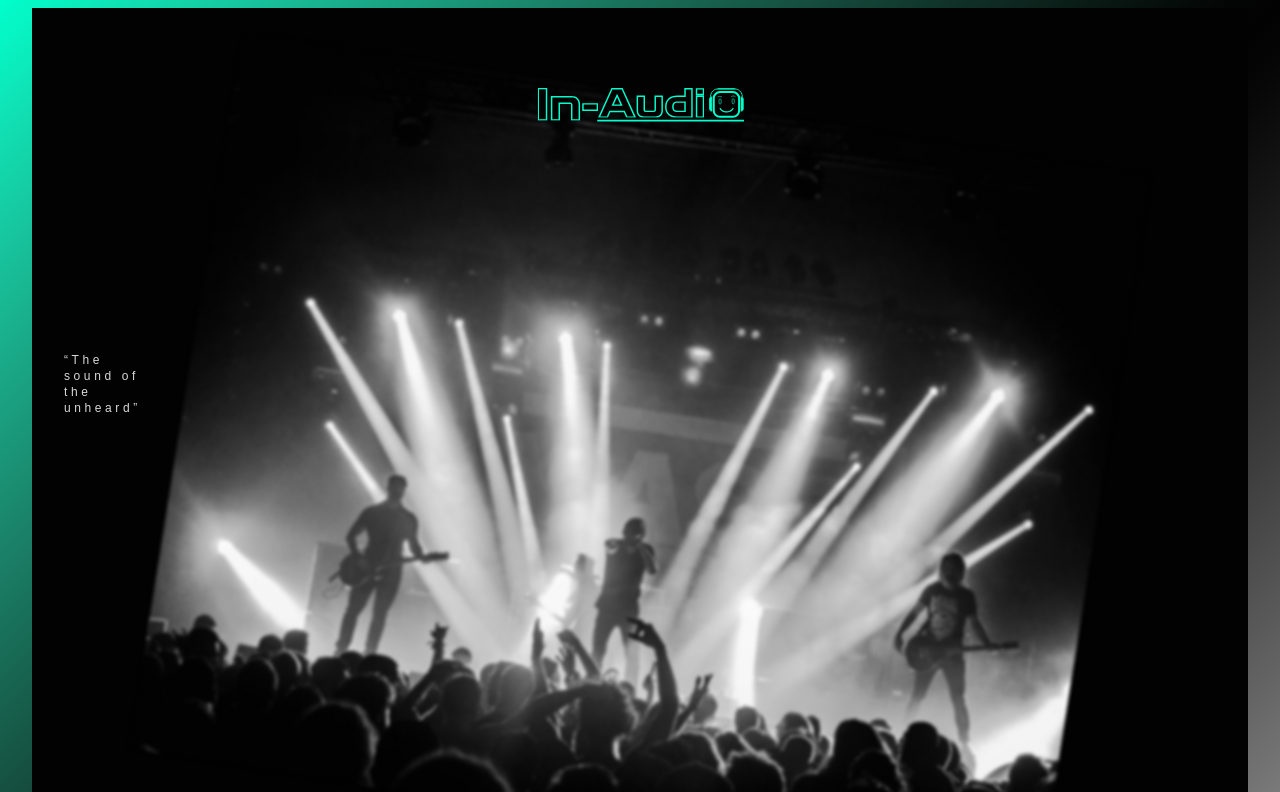
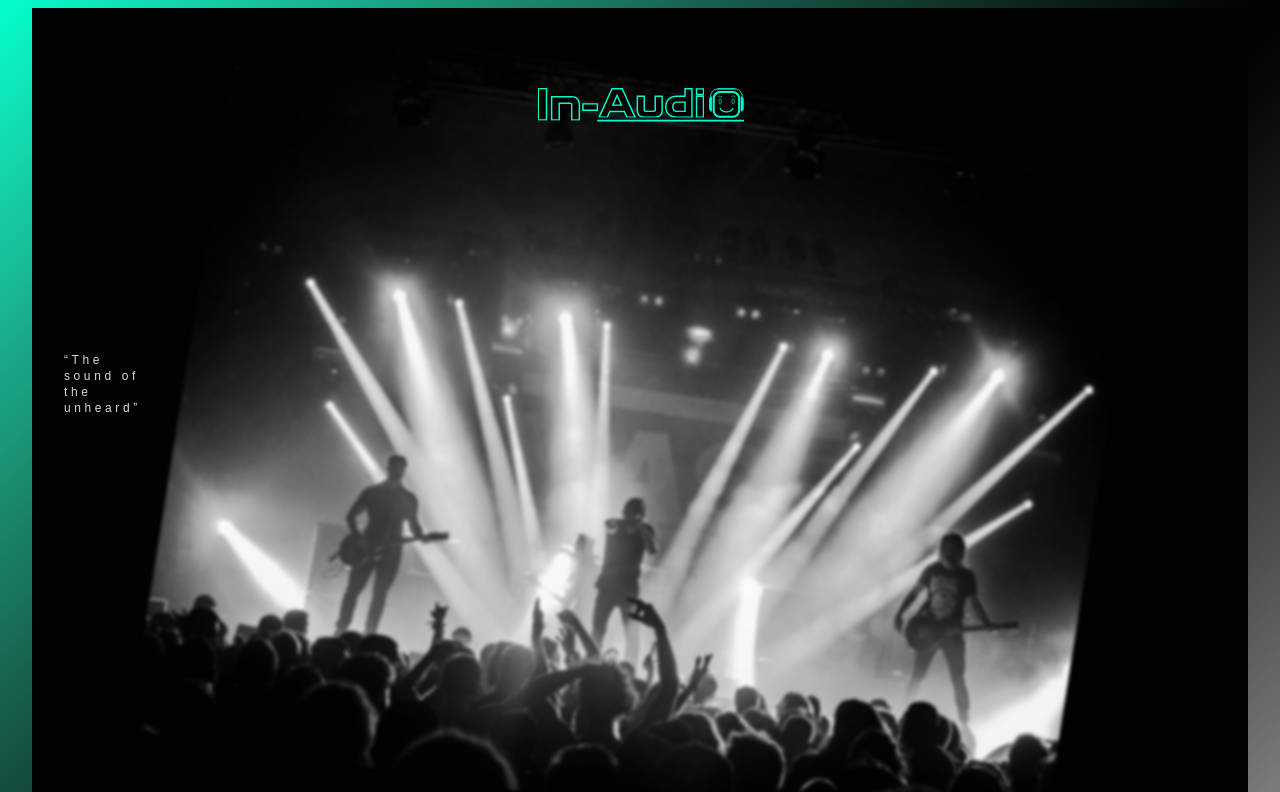
Before and after one commit to AzzADesigns/In-Audio, a React (Vite) app in the folder AzzAudio/: page / in a window 1280 px wide. Shown: the top 792 px of the page. Built offline with nearby package versions, Linux system fonts and the light colour scheme; a web font is replaced by a local one.

Commit message:
version definitiva celular del header

```diff
--- a/AzzAudio/src/components/Banner.tsx
+++ b/AzzAudio/src/components/Banner.tsx
@@ -3,7 +3,7 @@
 export const Banner = () => {
     return (
         <section className='flex-center w-full mb-96 '>
-            <div className='2xl:w-full flex justify-between 2xl:pl-[19%] items-start 2xl:mr-12 pt-5 2xl:pt-0'>
+            <div className='2xl:w-full flex justify-between 2xl:pl-[19%] items-start 2xl:mr-12  2xl:pt-0'>
                 <img src="/banner.png" alt="imagen del banner" className='2xl:w-[1200px] ' />
                 <button className='2xl:mt-10 absolute top-10 2xl:top-0 2xl:relative mr-5 cursor-pointer text-tertiary hover:text-secundary  '>
                     <p className=' 2xl:text-2xl font-dots underline underline-offset-10 decoration-4 transition-all duration-200 hidden 2xl:flex'>Play Music</p>
@@ -12,7 +12,7 @@ export const Banner = () => {
             <div className='absolute top-20 2xl:static 2xl:h-auto '>
                 <img src="Logo1.svg" alt="" className='2xl:absolute 2xl:left-[32.4%] 2xl:top-52 w-52 2xl:w-[35%] '/>
             </div>
-            <div className='absolute 2xl:static 2xl:left-0 left-[5%] bottom-0 '>
+            <div className='absolute 2xl:static 2xl:left-0 left-[5%] bottom-0'>
                 <p className='text-tertiary absolute   bottom-96 2xl:bottom-5 2xl:left-16 text-xs 2xl:text-xl font-uniq  tracking-[0.3em]'>“The sound of the unheard”</p>
             </div>
         </section>
```
